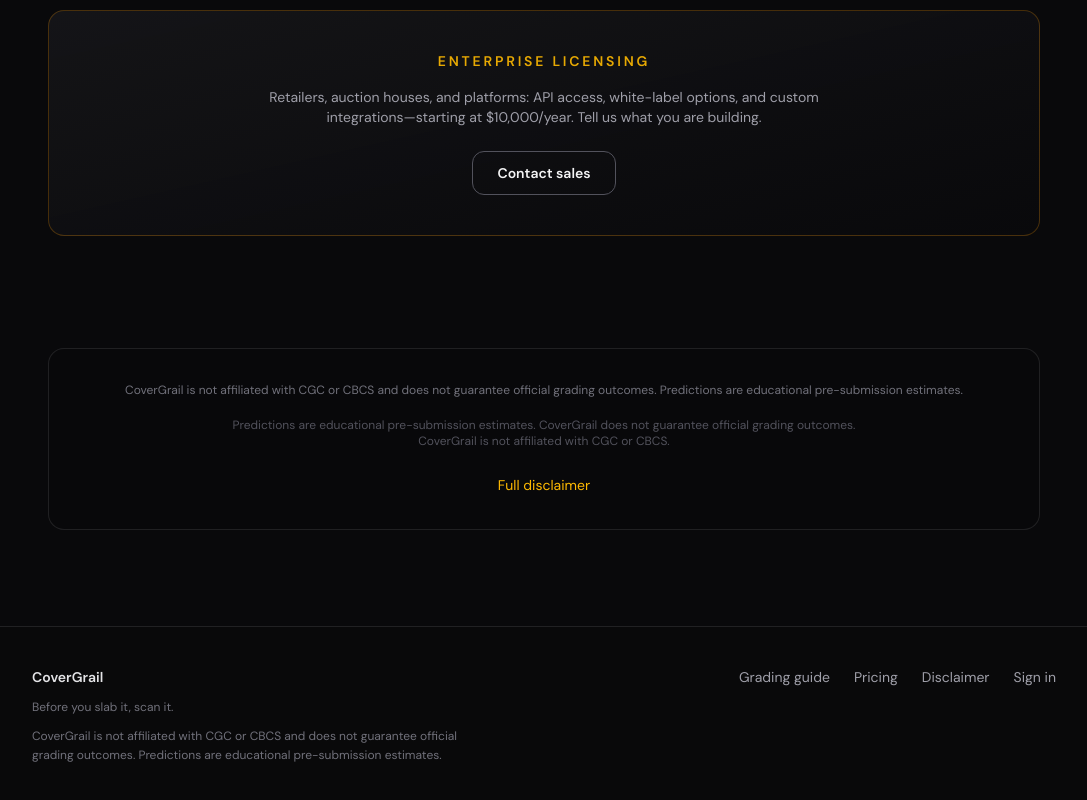
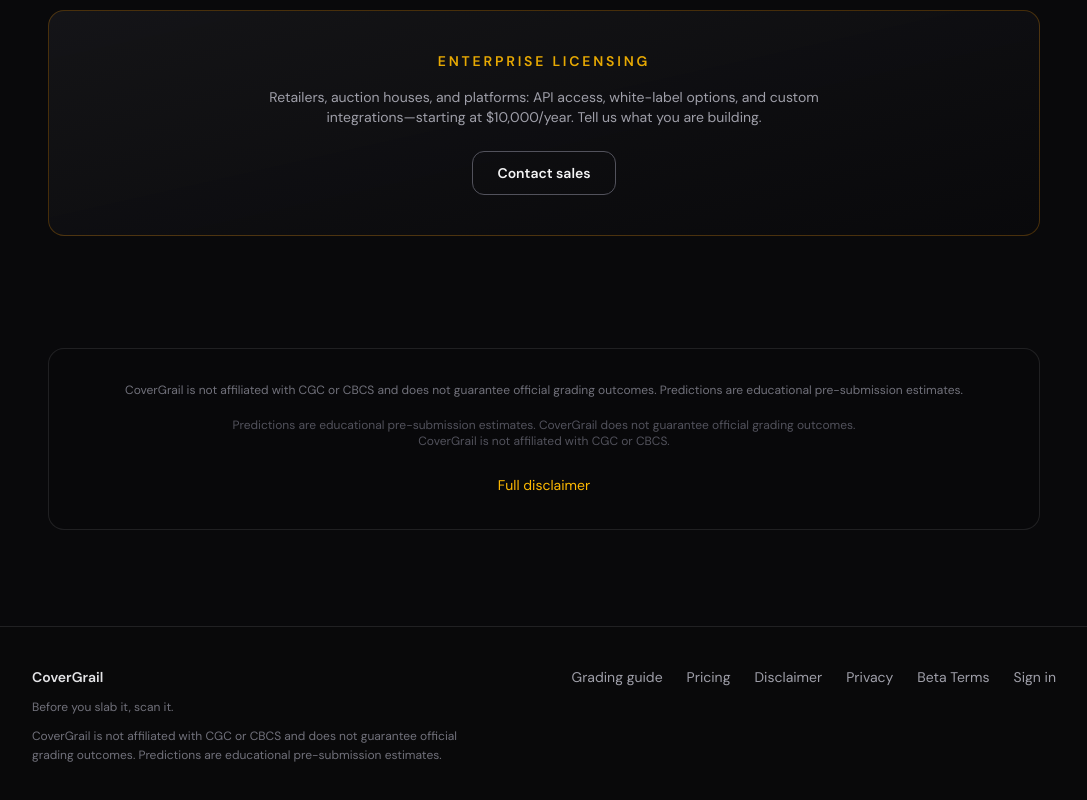
Before and after one commit to BTheCoderr/CoverGrail, a Next.js app: page / in a window 1280 px wide. Shown: the part 4656-5456 px from the top of the page, without its empty margins (96-1183 px from the left). Built offline with nearby package versions, Linux system fonts and the light colour scheme.

Commit message:
Link privacy and beta terms

```diff
--- a/src/components/marketing-footer.tsx
+++ b/src/components/marketing-footer.tsx
@@ -20,6 +20,12 @@ export function MarketingFooter() {
           <Link href="/disclaimer" className="hover:text-amber-400">
             Disclaimer
           </Link>
+          <Link href="/privacy" className="hover:text-amber-400">
+            Privacy
+          </Link>
+          <Link href="/terms" className="hover:text-amber-400">
+            Beta Terms
+          </Link>
           <Link href="/login" className="hover:text-amber-400">
             Sign in
           </Link>
```
